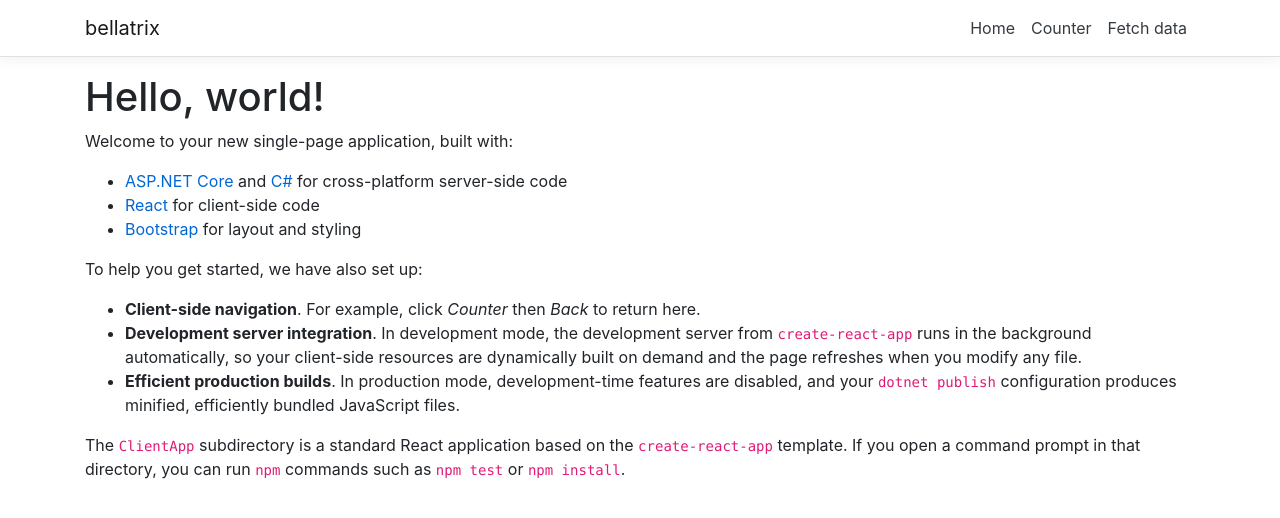
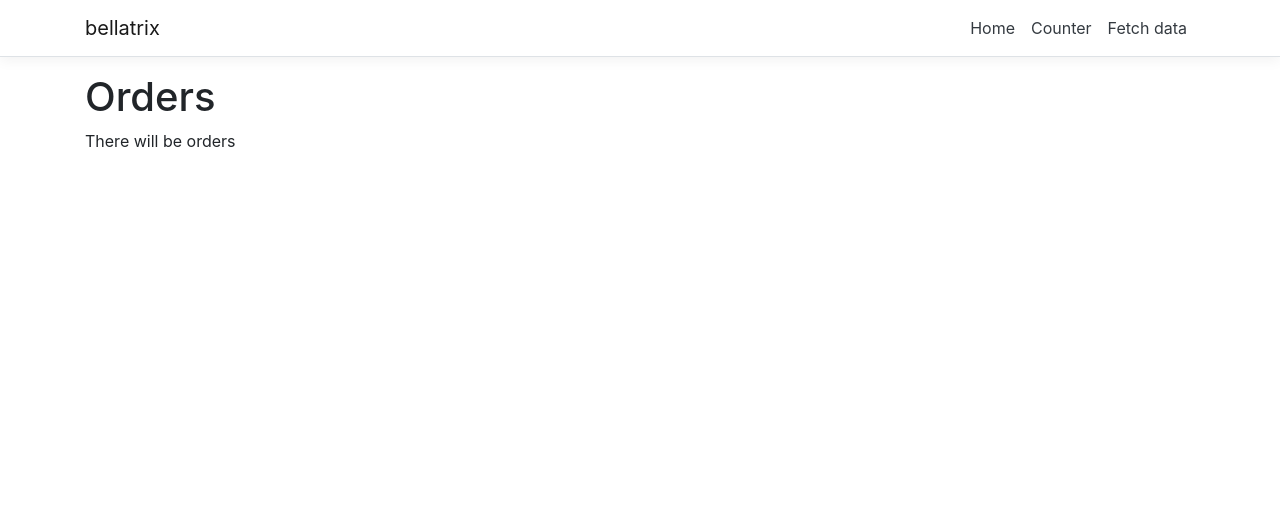
Before and after one commit to alesterre/Bellatrix, a React (Create React App) app in the folder ClientApp/: page / in a window 1280 px wide. Shown: the top 518 px of the page. Built offline with nearby package versions, Linux system fonts and the light colour scheme.

Commit message:
Unnecessary files deleted, everything else is converted to TS

```diff
--- a/ClientApp/package.json
+++ b/ClientApp/package.json
@@ -9,6 +9,7 @@
     "@types/react-dom": "^16.9.8",
     "@types/react-router": "^5.1.7",
     "@types/react-router-dom": "^5.1.5",
+    "@types/reactstrap": "^8.4.2",
     "babel-eslint": "10.0.1",
     "bootstrap": "^4.1.3",
     "jquery": "^3.4.1",
--- a/ClientApp/src/App.tsx
+++ b/ClientApp/src/App.tsx
@@ -2,8 +2,6 @@ import React, { Component } from 'react';
 import { Route } from 'react-router';
 import { Layout } from './components/Layout';
 import { Home } from './components/Home';
-import { FetchData } from './components/FetchData';
-import { Counter } from './components/Counter';
 
 import './custom.css'
 
@@ -14,8 +12,6 @@ export default class App extends Component {
     return (
       <Layout>
         <Route exact path='/' component={Home} />
-        <Route path='/counter' component={Counter} />
-        <Route path='/fetch-data' component={FetchData} />
       </Layout>
     );
   }
--- a/ClientApp/src/components/Counter.js
+++ /dev/null
@@ -1,31 +0,0 @@
-import React, { Component } from 'react';
-
-export class Counter extends Component {
-  static displayName = Counter.name;
-
-  constructor(props) {
-    super(props);
-    this.state = { currentCount: 0 };
-    this.incrementCounter = this.incrementCounter.bind(this);
-  }
-
-  incrementCounter() {
-    this.setState({
-      currentCount: this.state.currentCount + 1
-    });
-  }
-
-  render() {
-    return (
-      <div>
-        <h1>Counter</h1>
-
-        <p>This is a simple example of a React component.</p>
-
-        <p aria-live="polite">Current count: <strong>{this.state.currentCount}</strong></p>
-
-        <button className="btn btn-primary" onClick={this.incrementCounter}>Increment</button>
-      </div>
-    );
-  }
-}
--- a/ClientApp/src/components/FetchData.js
+++ /dev/null
@@ -1,59 +0,0 @@
-import React, { Component } from 'react';
-
-export class FetchData extends Component {
-  static displayName = FetchData.name;
-
-  constructor(props) {
-    super(props);
-    this.state = { forecasts: [], loading: true };
-  }
-
-  componentDidMount() {
-    this.populateWeatherData();
-  }
-
-  static renderForecastsTable(forecasts) {
-    return (
-      <table className='table table-striped' aria-labelledby="tabelLabel">
-        <thead>
-          <tr>
-            <th>Date</th>
-            <th>Temp. (C)</th>
-            <th>Temp. (F)</th>
-            <th>Summary</th>
-          </tr>
-        </thead>
-        <tbody>
-          {forecasts.map(forecast =>
-            <tr key={forecast.date}>
-              <td>{forecast.date}</td>
-              <td>{forecast.temperatureC}</td>
-              <td>{forecast.temperatureF}</td>
-              <td>{forecast.summary}</td>
-            </tr>
-          )}
-        </tbody>
-      </table>
-    );
-  }
-
-  render() {
-    let contents = this.state.loading
-      ? <p><em>Loading...</em></p>
-      : FetchData.renderForecastsTable(this.state.forecasts);
-
-    return (
-      <div>
-        <h1 id="tabelLabel" >Weather forecast</h1>
-        <p>This component demonstrates fetching data from the server.</p>
-        {contents}
-      </div>
-    );
-  }
-
-  async populateWeatherData() {
-    const response = await fetch('weatherforecast');
-    const data = await response.json();
-    this.setState({ forecasts: data, loading: false });
-  }
-}
--- a/ClientApp/src/components/Home.js
+++ /dev/null
@@ -1,26 +0,0 @@
-import React, { Component } from 'react';
-
-export class Home extends Component {
-  static displayName = Home.name;
-
-  render () {
-    return (
-      <div>
-        <h1>Hello, world!</h1>
-        <p>Welcome to your new single-page application, built with:</p>
-        <ul>
-          <li><a href='https://get.asp.net/'>ASP.NET Core</a> and <a href='https://msdn.microsoft.com/en-us/library/67ef8sbd.aspx'>C#</a> for cross-platform server-side code</li>
-          <li><a href='https://facebook.github.io/react/'>React</a> for client-side code</li>
-          <li><a href='http://getbootstrap.com/'>Bootstrap</a> for layout and styling</li>
-        </ul>
-        <p>To help you get started, we have also set up:</p>
-        <ul>
-          <li><strong>Client-side navigation</strong>. For example, click <em>Counter</em> then <em>Back</em> to return here.</li>
-          <li><strong>Development server integration</strong>. In development mode, the development server from <code>create-react-app</code> runs in the background automatically, so your client-side resources are dynamically built on demand and the page refreshes when you modify any file.</li>
-          <li><strong>Efficient production builds</strong>. In production mode, development-time features are disabled, and your <code>dotnet publish</code> configuration produces minified, efficiently bundled JavaScript files.</li>
-        </ul>
-        <p>The <code>ClientApp</code> subdirectory is a standard React application based on the <code>create-react-app</code> template. If you open a command prompt in that directory, you can run <code>npm</code> commands such as <code>npm test</code> or <code>npm install</code>.</p>
-      </div>
-    );
-  }
-}
--- /dev/null
+++ b/ClientApp/src/components/Home.tsx
@@ -0,0 +1,15 @@
+import * as React from 'react';
+import { Component } from 'react';
+
+export class Home extends Component {
+  static displayName = 'Orders';
+
+  render () {
+    return (
+      <div>
+        <h1>Orders</h1>
+        <p>There will be orders</p>
+      </div>
+    );
+  }
+}
--- a/ClientApp/src/components/Layout.js
+++ b/ClientApp/src/components/Layout.tsx
@@ -1,4 +1,5 @@
-import React, { Component } from 'react';
+import * as React from 'react';
+import { Component } from 'react';
 import { Container } from 'reactstrap';
 import { NavMenu } from './NavMenu';
 
--- a/ClientApp/src/components/NavMenu.js
+++ b/ClientApp/src/components/NavMenu.tsx
@@ -1,12 +1,20 @@
-import React, { Component } from 'react';
+import * as React from 'react';
+import { Component } from 'react';
 import { Collapse, Container, Navbar, NavbarBrand, NavbarToggler, NavItem, NavLink } from 'reactstrap';
 import { Link } from 'react-router-dom';
 import './NavMenu.css';
 
-export class NavMenu extends Component {
+interface IProps {
+}
+
+interface IState {
+  collapsed: boolean;
+}
+
+export class NavMenu extends Component<IProps, IState> {
   static displayName = NavMenu.name;
 
-  constructor (props) {
+  constructor (props: IProps) {
     super(props);
 
     this.toggleNavbar = this.toggleNavbar.bind(this);
```
Also changed, not shown: 1 other file (tests, documents, lock files or other folders).
